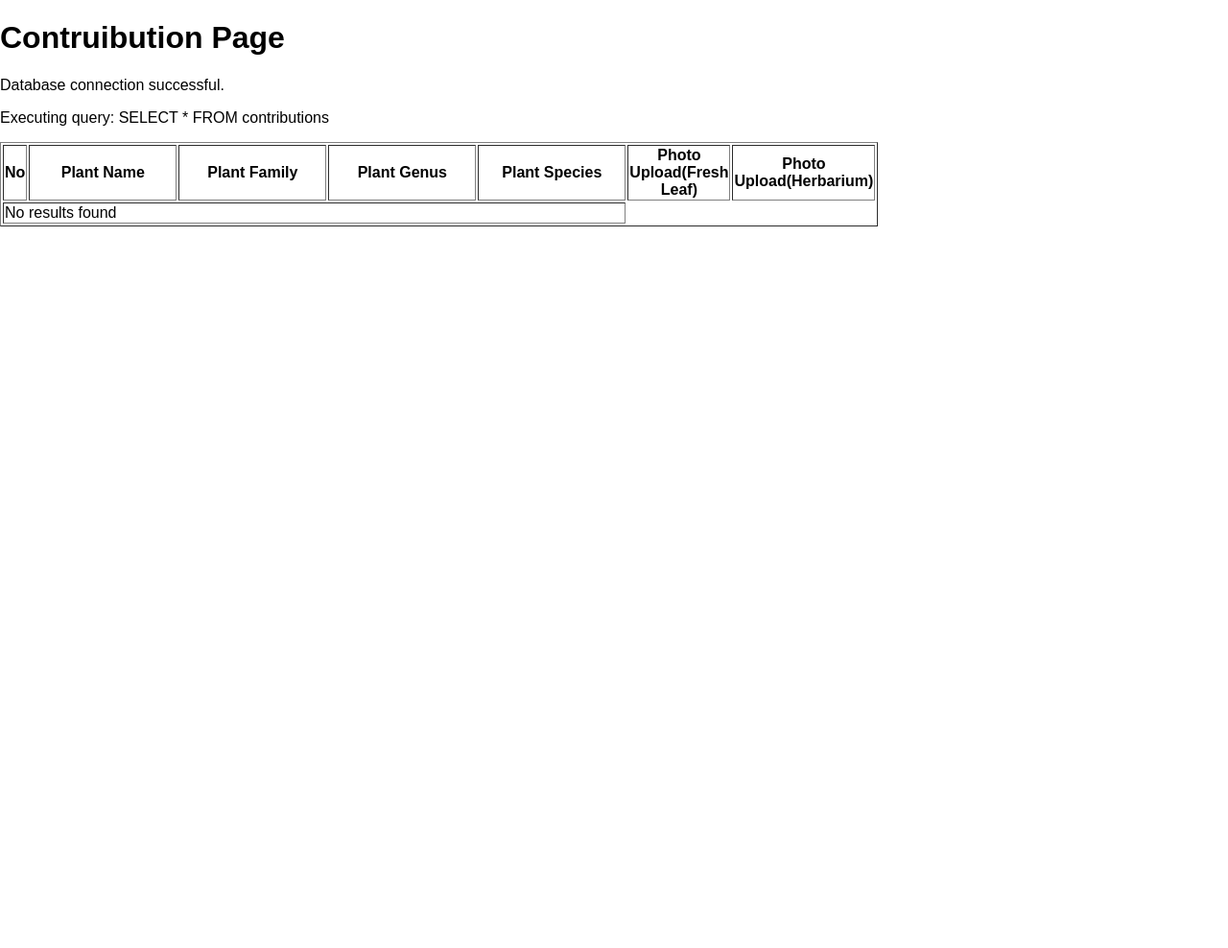
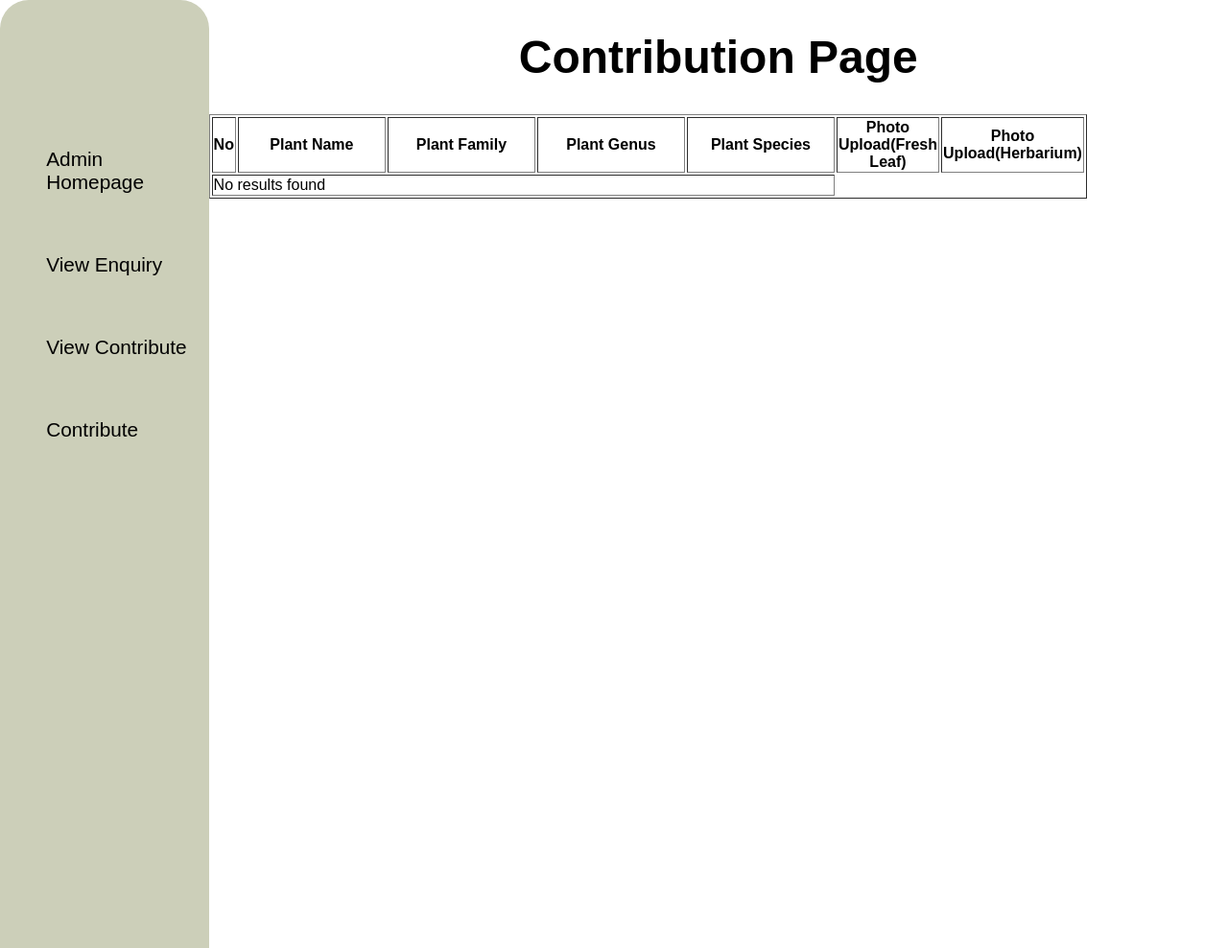
Before and after one commit to Xinyr/COS10026-COMPUTING-TECHNOLOGY-INQUIRY-PROJECT-assign2, a PHP site: page /view_contribute.php in a window 1280 px wide. Shown: the whole page at 96% size. Run offline with PHP 8.4, Linux system fonts and the light colour scheme; data that the repository does not hold is empty.

Commit message:
Admin view, navbar and view accounts creation

```diff
--- a/assign2/View_Enquiry.php
+++ b/assign2/View_Enquiry.php
@@ -9,7 +9,9 @@
     <link rel="stylesheet" href="./styles/style.css">
 </head>
 <body class="ViewEnquiry">
-<?php include "./include/navbar.php" ?>
+
+<?php include "./include/admin_navbar.php" ?>
+<div class="admin_page">
 <h1>Enquiry List</h1>
 
 <table class="Enquiry_Table">
@@ -73,6 +75,6 @@
     mysqli_close($conn);
 ?>
 </table>
-<?php include "./include/footer.php"; ?>
+</div>
 </body>
 </html>
--- /dev/null
+++ b/assign2/include/admin_navbar.php
@@ -0,0 +1,12 @@
+<?php
+echo'
+<div class="admin_navbar">
+<ul>
+    <li><a href="./admin_view.php">Admin Homepage</a></li> <br>
+    <li><a href="./View_Enquiry.php">View Enquiry</a></li> <br>
+    <li><a href="./view_contribute.php">View Contribute</a></li> <br>
+    <li><a href="./contribution.php">Contribute</a></li> <br>
+</ul>
+</div>
+'
+?>
--- a/assign2/styles/style.css
+++ b/assign2/styles/style.css
@@ -1952,3 +1952,52 @@ figcaption {
 .Enquiry_Table tr td{
 	border: solid black 1px;
 }
+/* Admin view */
+.admin_page{
+	padding-left: 17%;
+}
+.admin_page h1{
+	font-size: 300%;
+	text-align: center;
+}
+.admin_page h2{
+	font-size: 200%;
+	text-align: center;
+}
+/* Admin Navbar */
+.admin_navbar{
+	z-index: 3;
+	overflow: hidden;
+	background-color: #cccfb9;
+	position: fixed;
+	top: 0;
+	width: 17%;
+	height: 100%;
+	border-radius: 30px;
+	padding-top: 10%;
+	font-size: 130%;
+}
+.center_text{
+	text-align: center;
+}
+.admin_navbar ul{
+	float: left;
+	list-style-type: none;
+	margin: 0.1%;
+	padding: 2px;
+	overflow: hidden;
+}
+.admin_navbar a{
+	margin-left: 30px;
+	margin-top: 10px;
+	display: block;
+	color: #000000;
+	padding: 14px 16px;
+	text-decoration: none;
+	border-radius: 5px;
+	transition: background-color 0.3s ease;
+}
+.admin_navbar a:hover {
+	background-color: #1a3300;
+	color: white;
+}
--- a/assign2/view_contribute.php
+++ b/assign2/view_contribute.php
@@ -12,7 +12,9 @@
 
 
 <body>
-<h1>Contruibution Page</h1>
+    <?php include './include/admin_navbar.php'?>
+    <div class="admin_page">
+        <h1>Contribution Page</h1>
 
         <table border="1">
                 <tr>
@@ -42,11 +44,11 @@
                     }
 
                     // Debug: Output a message to confirm connection success
-            echo "<p>Database connection successful.</p>";
+                    echo "<p></p>";
 
                     // SQL query
                     $sql = "SELECT * FROM contributions";
-            echo "<p>Executing query: $sql</p>"; // Debug: Output query
+                    echo "<p></p>"; // Debug: Output query
 
                     $result = mysqli_query($conn, $sql);
 
@@ -98,6 +100,6 @@
                 mysqli_close($conn);
         ?>
         </table>
-
+    </div>
 </body>
 </html>
```
Also changed, not shown: assign2/admin_view.php (added, +19 -0 lines), assign2/view_accounts.php (added). Lines whose indentation alone changed are shown as unchanged.
